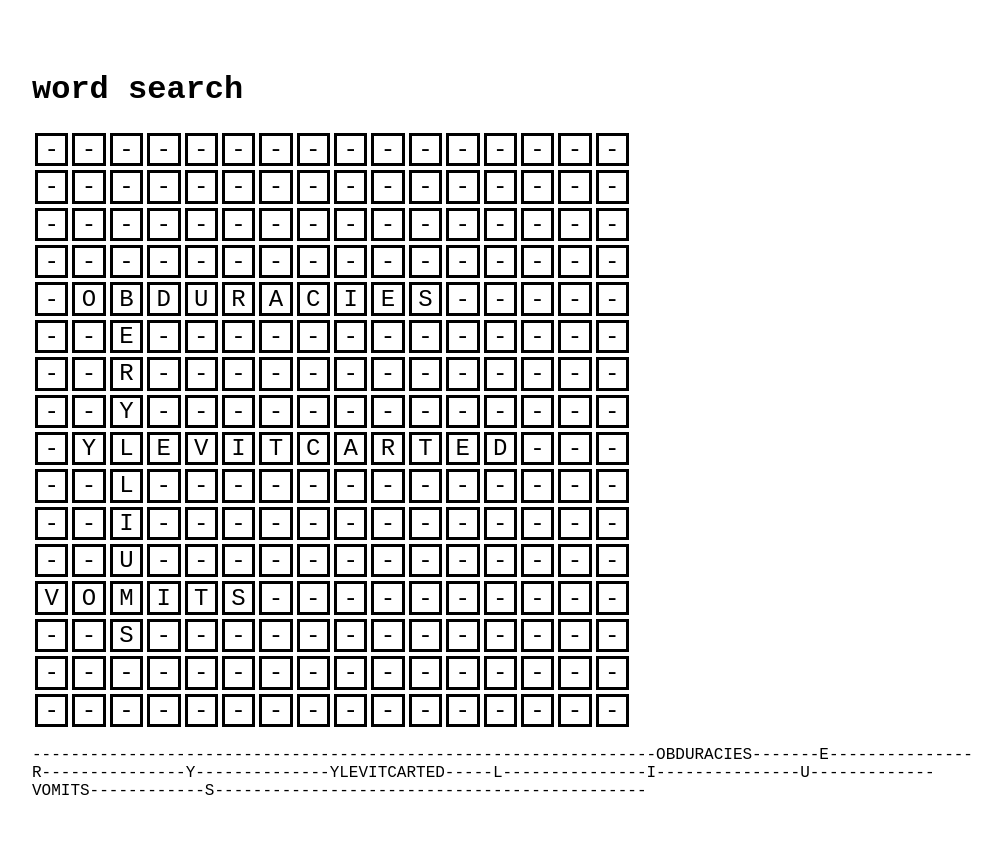
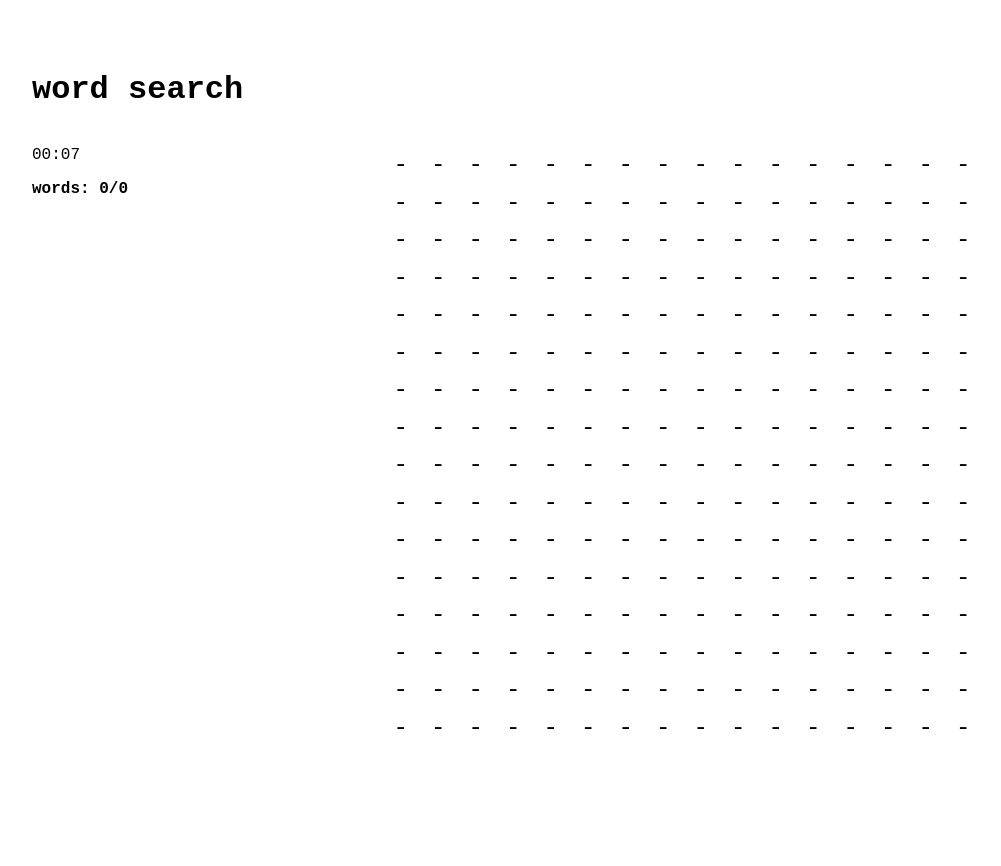
Before and after one commit to jessicajzhang03/word-search, a Flask app: page / in a window 1280 px wide. Shown: the whole page, without its empty margins (133-1134 px from the left). After the commit the page ends 729 px from the top, so only its background shows below. Run offline with Flask 3, Linux system fonts and the light colour scheme; data that the repository does not hold is empty.

Commit message:
basic word search with timer

```diff
--- a/app.py
+++ b/app.py
@@ -6,10 +6,12 @@ app = Flask(__name__)
 
 @app.route("/")
 def launch_word_search():
-    # board = ws.create_board(16, 1)
+    board, words = ws.create_board(16, 5)
+    word_list = [word[0] for word in words]
+    word_list.sort()
 
     # use a preloaded board for debugging
-    with open('fixed_board.txt', 'r') as f:
-        board_string = f.readline()
-        board = ast.literal_eval(board_string)
-    return render_template('index.html', board=board)
+    # with open('fixed_board.txt', 'r') as f:
+    #     board_string = f.readline()
+    #     board = ast.literal_eval(board_string)
+    return render_template('index.html', board=board, word_list=word_list)
--- a/static/style.css
+++ b/static/style.css
@@ -3,7 +3,7 @@ html {
 }
 
 body {
-    min-height: 100vh - 100px;
+    /* min-height: 100vh - 100px; */
     max-width: 950px;
     margin: 0px auto;
     padding: 50px;
@@ -22,7 +22,6 @@ td {
 
 td .ws-letter {
   aspect-ratio: 1 / 1 ;
-  border-style: solid;
   font-size: 2.4rem;
   display: flex;
   align-items: center;
@@ -32,13 +31,37 @@ td .ws-letter {
 }
 
 td .ws-letter:hover {
-  background: gold;
+  /* background: gold; */
 }
 
-td .ws-letter:active {
+/* td .ws-letter:active {
   background: green;
+} */
+
+.correct {
 }
 
+.selected {
+  background: rgba(227,93,245,0.5) !important;
+}
+
+.invisible {
+  display: none;
+}
+
+.dead {
+  text-decoration: line-through;
+}
+
+#word-selected {
+  width: 50%;
+}
+
+#timer {
+  width: 10%;
+}
+
+/* deleted */
 .noselectA {
   -webkit-touch-callout: none; /* iOS Safari */
     -webkit-user-select: none; /* Safari */
--- a/static/ws-script.js
+++ b/static/ws-script.js
@@ -1,14 +1,198 @@
 var wsLetters = document.getElementsByClassName("ws-letter");
+var wsWordsDivs = document.getElementsByClassName("ws-word");
+var wsWords = [];
+var numberOfWords = wsWordsDivs.length;
+var wordsFound = 0;
 
-var highlight = function(e) {
+for (var i=0; i<wsWordsDivs.length; i++) {
+    wsWords.push(wsWordsDivs[i].innerHTML);
+}
+
+console.log(wsWords);
+
+var startingLetter;
+var selected = [];
+var selectedWord = "";
+
+const timeBegun = performance.now();
+console.log(timeBegun);
+
+var startWord = function(e) {
     var element = e.currentTarget;
-    element.style.background = "blue";
-    element.setAttribute("id", "selected")
-    console.log(element.innerHTML);
+    startingLetter = element;
+    selected.push(element);
+}
+
+var calculateWordBetween = function(e) {
+    var wsLetterRectX = [];
+    var wsLetterRectY = [];
+
+    for (var i=0; i<wsLetters.length; i++) {
+        wsLetterRectX.push(wsLetters[i].getBoundingClientRect().x);
+        wsLetterRectY.push(wsLetters[i].getBoundingClientRect().y);
+    }
+
+    if (startingLetter == null) { return; }
+
+    var startingRectangle = startingLetter.getBoundingClientRect();
+    // startingRectangle.x += window.scrollX;
+    // startingRectangle.y += window.scrollY;
+
+    // var endingRectangle = {x: e.clientX, y: e.clientY};
+    var endingRectangle = e.currentTarget.getBoundingClientRect();
+    var slope = (endingRectangle.y - startingRectangle.y) / (endingRectangle.x - startingRectangle.x);
+
+    var xLeft = Math.min(startingRectangle.x, endingRectangle.x);
+    var xRight = Math.max(startingRectangle.x, endingRectangle.x);
+    var yBot = Math.min(startingRectangle.y, endingRectangle.y);
+    var yTop = Math.max(startingRectangle.y, endingRectangle.y);
+
+    var leftToRight = (startingRectangle.x < endingRectangle.x);
+    var topToBottom = (startingRectangle.y < endingRectangle.y);
+
+    selected = [];
+    selectedWord = "";
+
+    if (-1/3 <= slope && slope <= 1/3) {
+        // horizontal case
+        for (var i=0; i<wsLetters.length; i++) {
+            if (wsLetterRectY[i] == startingRectangle.y && xLeft <= wsLetterRectX[i] && wsLetterRectX[i] <= xRight) {
+                wsLetters[i].classList.add("selected");
+                selected.push(wsLetters[i]);
+            } else {
+                wsLetters[i].classList.remove("selected");
+            }
+        }
+
+        if (!leftToRight) {
+            selected = selected.reverse();
+        }
+    } else if (-2 <= slope && slope < -1/3) {
+        // SW to NE diagonal
+        for (var i=0; i<wsLetters.length; i++) {
+            if (wsLetterRectX[i] + wsLetterRectY[i] == startingRectangle.x + startingRectangle.y && xLeft <= wsLetterRectX[i] && wsLetterRectX[i] <= xRight) {
+                wsLetters[i].classList.add("selected");
+                selected.push(wsLetters[i]);
+            } else {
+                wsLetters[i].classList.remove("selected");
+            }
+        }
+
+        if (leftToRight) {
+            selected = selected.reverse();
+        }
+    } else if (2 >= slope && slope > 1/3) {
+        // NW to SE diagonal
+        for (var i=0; i<wsLetters.length; i++) {
+            if (wsLetterRectX[i] - wsLetterRectY[i] == startingRectangle.x - startingRectangle.y && xLeft <= wsLetterRectX[i] && wsLetterRectX[i] <= xRight) {
+                wsLetters[i].classList.add("selected");
+                selected.push(wsLetters[i]);
+            } else {
+                wsLetters[i].classList.remove("selected");
+            }
+        }
+
+        if (!leftToRight) {
+            selected = selected.reverse();
+        }
+    } else {
+        // vertical
+        for (var i=0; i<wsLetters.length; i++) {
+            if (wsLetterRectX[i] == startingRectangle.x && yBot <= wsLetterRectY[i] && wsLetterRectY[i] <= yTop) {
+                wsLetters[i].classList.add("selected");
+                selected.push(wsLetters[i]);
+            } else {
+                wsLetters[i].classList.remove("selected");
+            }
+        }
+
+        if (!topToBottom) {
+            selected = selected.reverse();
+        }
+    }
+
+    for (var i=0; i<selected.length; i++) {
+        selectedWord += selected[i].innerHTML;
+    }
+
+    document.getElementById("word-selected").innerHTML = selectedWord;
+}
+
+function endWord() {
+    for (var i=0; i<selected.length; i++) {
+        selected[i].classList.remove("selected");
+    }
+
+    console.log(selectedWord);
+
+    if (wsWords.includes(selectedWord)) {
+        var r = Math.floor(Math.random() * 256);
+        var g = Math.floor(Math.random() * 256);
+        var b = Math.floor(Math.random() * 256);
+
+        console.log(r + "," + g + "," + b)
+
+        for (var i=0; i<selected.length; i++) {
+            selected[i].classList.add("correct");
+            selected[i].style.background = "rgba(" + r + "," + g + "," + b + ", 0.2)";
+        }
+
+        var wordElement = document.getElementById("ws-word_" + selectedWord);
+        wordElement.classList.add("dead");
+        wordElement.removeAttribute("id");
+
+        wordsFound += 1;
+
+        document.getElementById("word-counter").innerHTML = "words: " + wordsFound + "/" + numberOfWords;
+
+        if (wordsFound == numberOfWords) {
+            const timeEnded = performance.now();
+            clearInterval(interval);
+            alert("congratulations! your time is " + Math.round((timeEnded - timeBegun)/1000) + " seconds");
+        }
+    }
+
+    startingLetter = null;
+    selected = [];
+    selectedWord = null;
+}
+
+let hoverTimeout;
+
+var endWordOnHover = function(e) {
+    hoverTimeout = setTimeout(() => {
+        if (wsWords.includes(selectedWord)) {
+            endWord();
+            console.log('hover timed out on ' + selectedWord);
+        }
+    }, "100");
+}
+
+var cancelHover = function(e) {
+    clearTimeout(hoverTimeout);
+}
+
+function startTimer() {
+    var timeNow = performance.now();
+    var timeElapsed = Math.round((timeNow - timeBegun) / 1000); // time in seconds
+    var m = padTime(Math.floor(timeElapsed / 60));
+    var s = padTime(timeElapsed % 60);
+    document.getElementById("timer").innerHTML = m + ":" + s;
+}
+
+function padTime(i) {
+    if (i < 10) {i = "0" + i;}
+    return i;
 }
 
 for (var i=0; i<wsLetters.length; i++) {
-    document.getElementById("demo").innerHTML += wsLetters[i].innerHTML;
-    wsLetters[i].addEventListener("mousedown", highlight, false);
+    wsLetters[i].addEventListener("mousedown", startWord, false);
+    wsLetters[i].addEventListener("mouseover", calculateWordBetween, false);
+    wsLetters[i].addEventListener("mouseover", endWordOnHover, false);
+    wsLetters[i].addEventListener("mouseout", cancelHover, false);
+}
 
-}
+// document.addEventListener("mouseover", calculateWordBetween, false);
+document.addEventListener("mouseup", endWord, false);
+
+var interval = setInterval(startTimer, 500);
--- a/templates/index.html
+++ b/templates/index.html
@@ -12,17 +12,29 @@
 <body>
 <h1>word search</h1>
 
-<table id="ws-table">
+<!-- <div style="float: left; max-width: 15%;"> -->
+<div style="float: left;">
+<p id="timer">00:00</p>
+<p id="word-counter"><b>words: 0/{{ word_list|length }}</b></p>
+{% for word in word_list %}
+    <div class="ws-word" id="ws-word_{{ word }}">{{ word }}</div>
+{% endfor %}
+</div>
+
+<!-- <div style="margin-left: 15%; float: right;"> -->
+<div style="float: right;">
+<p id="word-selected"></p>
+
+<table id="ws-table" cellpadding="0" cellspacing="0">
     {% for row in board %}
         <tr class="ws-row">
             {% for letter in row %}
-                <td><div class="ws-letter noselect" draggable="true">{{ letter }}</div></td>
+                <td><div class="ws-letter noselect">{{ letter }}</div></td>
             {% endfor %}
         </tr>
     {% endfor %}
 </table>
-
-<p id="demo"></p>
+</div>
 
 </body>
 </html>
--- a/ws.py
+++ b/ws.py
@@ -232,7 +232,7 @@ def create_word_search(words, size, max_words=float('inf')):
         word_info = word_list[i]
         print(f'{i+1}. {word_info[0]} at ({word_info[1][0]}, {word_info[1][1]}) with {word_info[1][3]} crossings in direction {word_info[1][2]}')
 
-    return board
+    return (board, word_list)
 
 def display_board(board):
     for row in board:
@@ -244,8 +244,8 @@ def create_board(size, max_words=float('inf'), word_list_length=1000):
     words = [word.upper() for word in response.json() if size >= len(word) >= 4]
     print(words)
     print(f'total words: {len(words)}')
-    board = create_word_search(words, size, max_words)
-    return board
+    board, word_list = create_word_search(words, size, max_words)
+    return (board, word_list)
 
 if __name__ == '__main__':
     board = create_board(16, 40)
```
